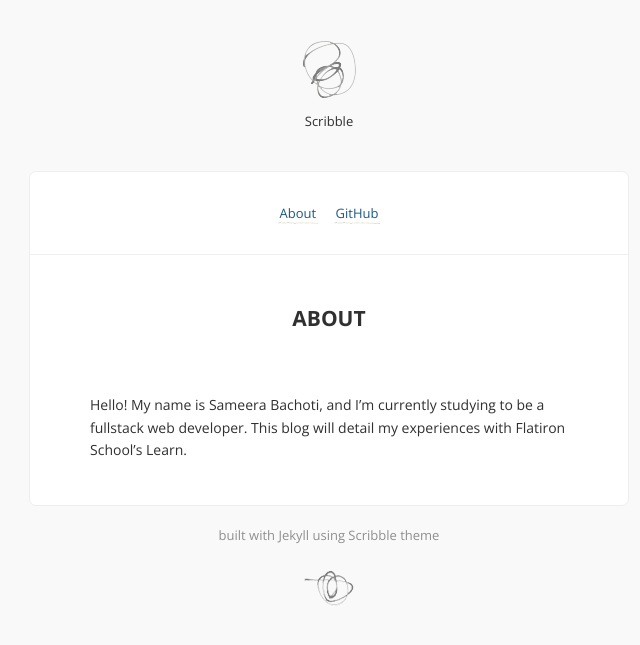
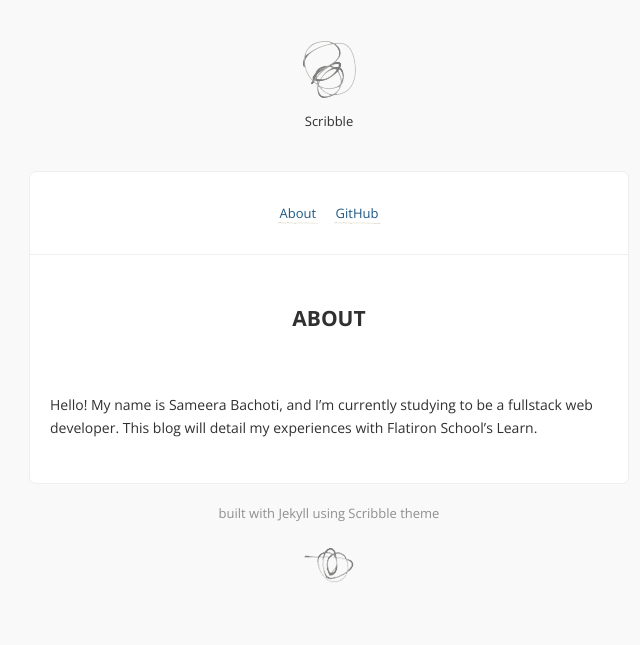
Before and after one commit to sameerabachoti/blog, a Jekyll site: the page built from about.md, in a window 1280 px wide. Shown: the top 645 px of the page, without its empty margins (311-951 px from the left). Built offline with Jekyll 4.4.1, drawn with Linux system fonts in a browser that asks for light colours; comment, search, counter and statistics services are not loaded.

Commit message:
Update style.css

```diff
--- a/stylesheets/style.css
+++ b/stylesheets/style.css
@@ -238,7 +238,7 @@ ul.posts .datetime {
   text-align: right; }
 
 section.post {
-  margin: 0 -60px;
+  margin: 0 -100px;
   text-align: left;
   border-top: 0;
   padding: 0; }
```
